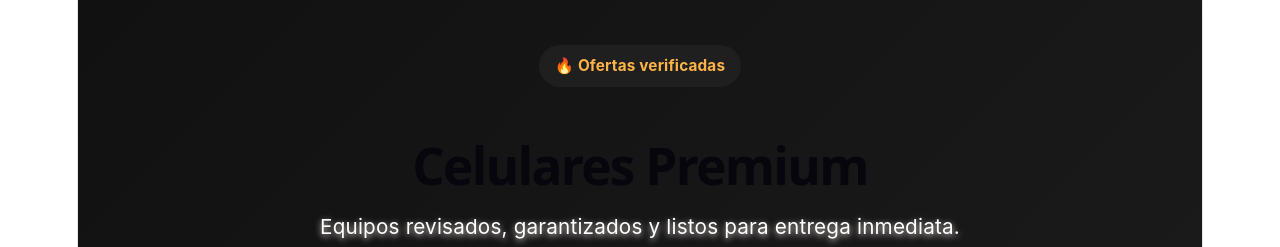
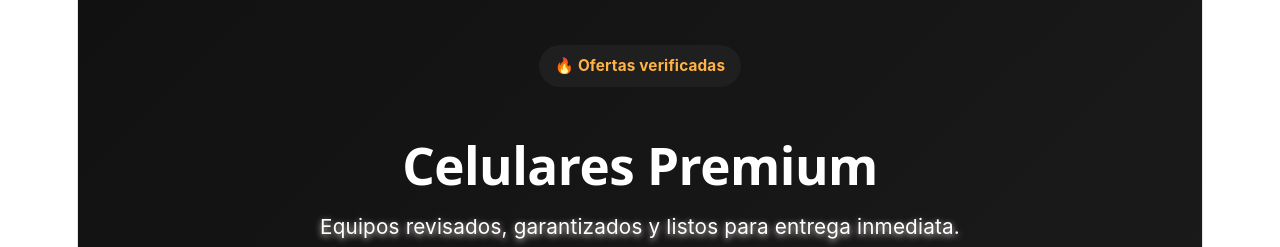
Before and after one commit to devfrank1998/mi-tienda, a React (Vite) app: page / in a window 1280 px wide. Shown: the top 247 px of the page. Built offline with nearby package versions, Linux system fonts and the light colour scheme.

Commit message:
Nuevos ajustes visuales

```diff
--- a/src/App.jsx
+++ b/src/App.jsx
@@ -68,12 +68,19 @@ export default function App() {
         </div>
 
         <h1
-          style={{
-            fontSize: "clamp(1.7rem, 4vw, 3rem)",
-            fontWeight: "800",
-            marginBottom: "14px",
-            lineHeight: "1.2"
-          }}
+        style={{
+  fontSize: "clamp(1.8rem, 4vw, 3rem)",
+  fontWeight: "800",
+  marginBottom: "14px",
+  lineHeight: "1.2",
+  color: "#ffffff",
+  letterSpacing: "-0.5px",
+  WebkitTextFillColor: "#ffffff",
+  transform: "translateZ(0)",
+  backfaceVisibility: "hidden",
+  position: "relative",
+  zIndex: 5
+}}
         >
           Celulares Premium
         </h1>
```
